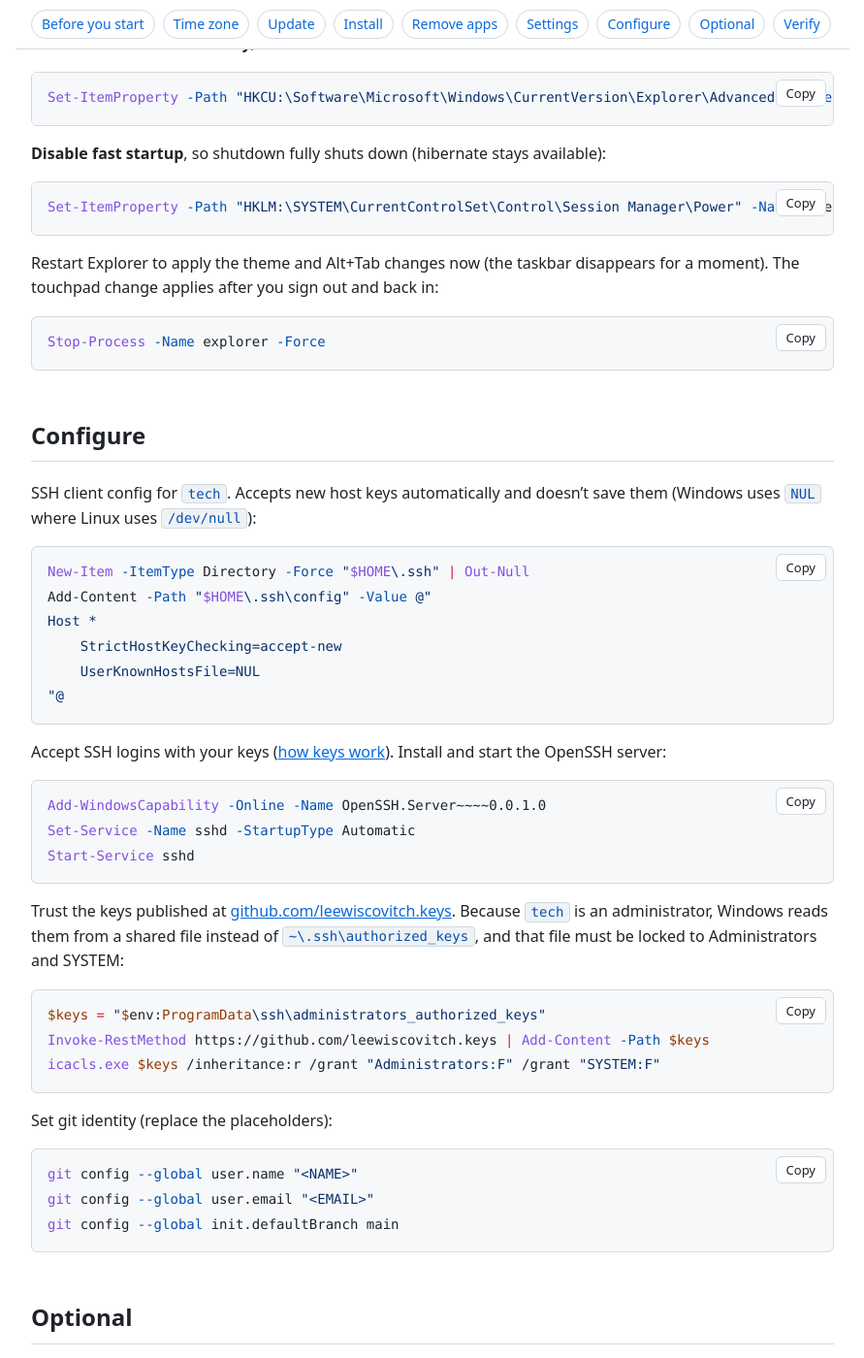
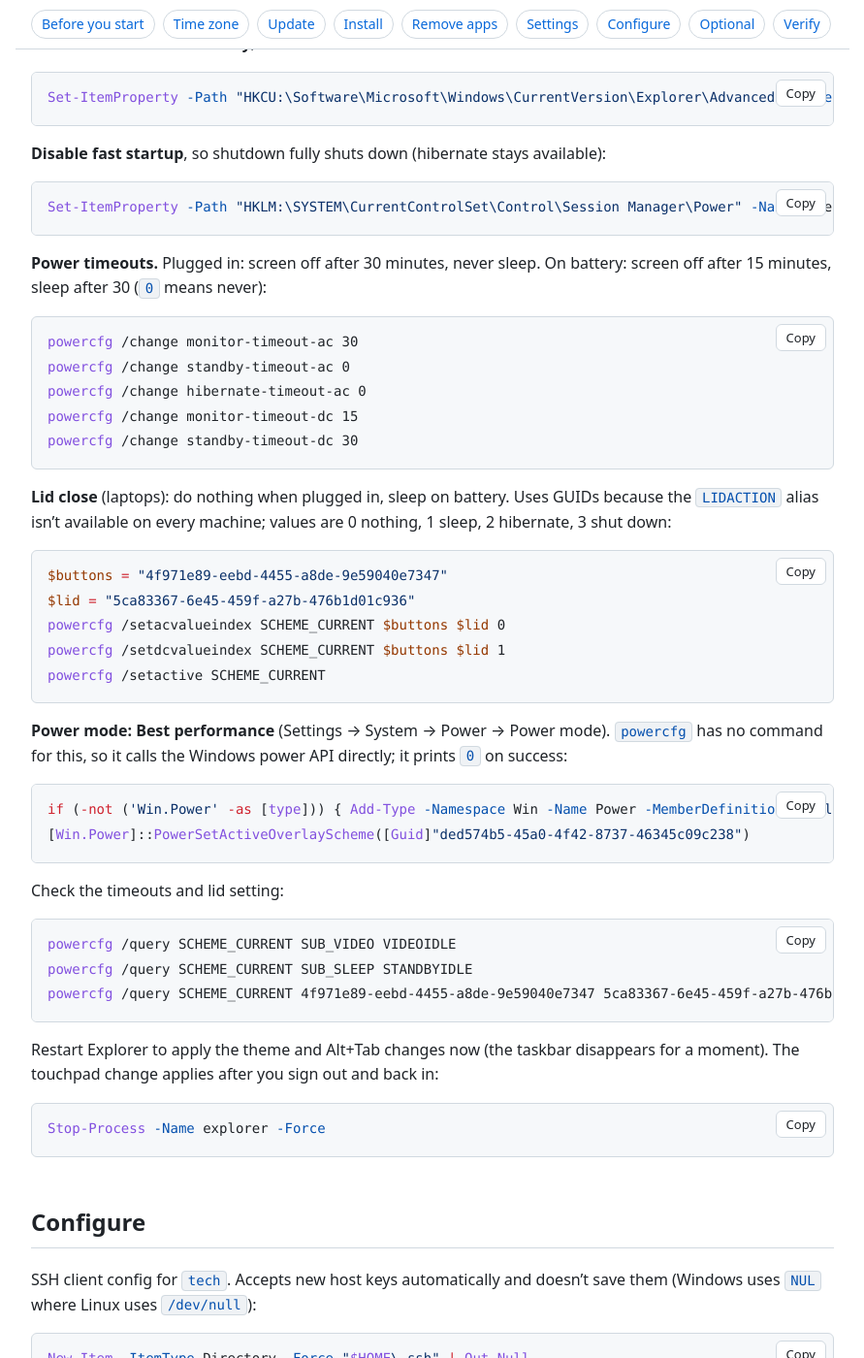
Before and after one commit to leewiscovitch/wiscovitch-install, a Jekyll site: the page built from windows.md, in a window 1280 px wide and 1400 px high, scrolled down 3880 px. Shown: the whole window at 97% size, without its empty margins (194-1085 px from the left). Built offline with Jekyll 4.4.1, drawn with Linux system fonts in a browser that asks for light colours.

Commit message:
Windows: power timeouts, lid action and Best performance mode
Plugged in: screen 30 min, never sleep. Battery: screen 15, sleep 30.
Lid does nothing on AC and sleeps on battery (set by GUID, since the
LIDACTION alias is missing on some machines). Power mode is set to
Best performance through PowerSetActiveOverlayScheme, as powercfg has
no command for it.

Co-Authored-By: Claude Opus 5.5 <noreply@anthropic.com>

````diff
--- a/windows.md
+++ b/windows.md
@@ -127,6 +127,41 @@ Set-ItemProperty -Path "HKCU:\Software\Microsoft\Windows\CurrentVersion\Explorer
 Set-ItemProperty -Path "HKLM:\SYSTEM\CurrentControlSet\Control\Session Manager\Power" -Name HiberbootEnabled -Type DWord -Value 0
 ```
 
+**Power timeouts.** Plugged in: screen off after 30 minutes, never sleep. On battery: screen off after 15 minutes, sleep after 30 (`0` means never):
+
+```powershell
+powercfg /change monitor-timeout-ac 30
+powercfg /change standby-timeout-ac 0
+powercfg /change hibernate-timeout-ac 0
+powercfg /change monitor-timeout-dc 15
+powercfg /change standby-timeout-dc 30
+```
+
+**Lid close** (laptops): do nothing when plugged in, sleep on battery. Uses GUIDs because the `LIDACTION` alias isn't available on every machine; values are 0 nothing, 1 sleep, 2 hibernate, 3 shut down:
+
+```powershell
+$buttons = "4f971e89-eebd-4455-a8de-9e59040e7347"
+$lid = "5ca83367-6e45-459f-a27b-476b1d01c936"
+powercfg /setacvalueindex SCHEME_CURRENT $buttons $lid 0
+powercfg /setdcvalueindex SCHEME_CURRENT $buttons $lid 1
+powercfg /setactive SCHEME_CURRENT
+```
+
+**Power mode: Best performance** (Settings → System → Power → Power mode). `powercfg` has no command for this, so it calls the Windows power API directly; it prints `0` on success:
+
+```powershell
+if (-not ('Win.Power' -as [type])) { Add-Type -Namespace Win -Name Power -MemberDefinition '[DllImport("powrprof.dll")] public static extern uint PowerSetActiveOverlayScheme(Guid overlay);' }
+[Win.Power]::PowerSetActiveOverlayScheme([Guid]"ded574b5-45a0-4f42-8737-46345c09c238")
+```
+
+Check the timeouts and lid setting:
+
+```powershell
+powercfg /query SCHEME_CURRENT SUB_VIDEO VIDEOIDLE
+powercfg /query SCHEME_CURRENT SUB_SLEEP STANDBYIDLE
+powercfg /query SCHEME_CURRENT 4f971e89-eebd-4455-a8de-9e59040e7347 5ca83367-6e45-459f-a27b-476b1d01c936
+```
+
 Restart Explorer to apply the theme and Alt+Tab changes now (the taskbar disappears for a moment). The touchpad change applies after you sign out and back in:
 
 ```powershell
````
